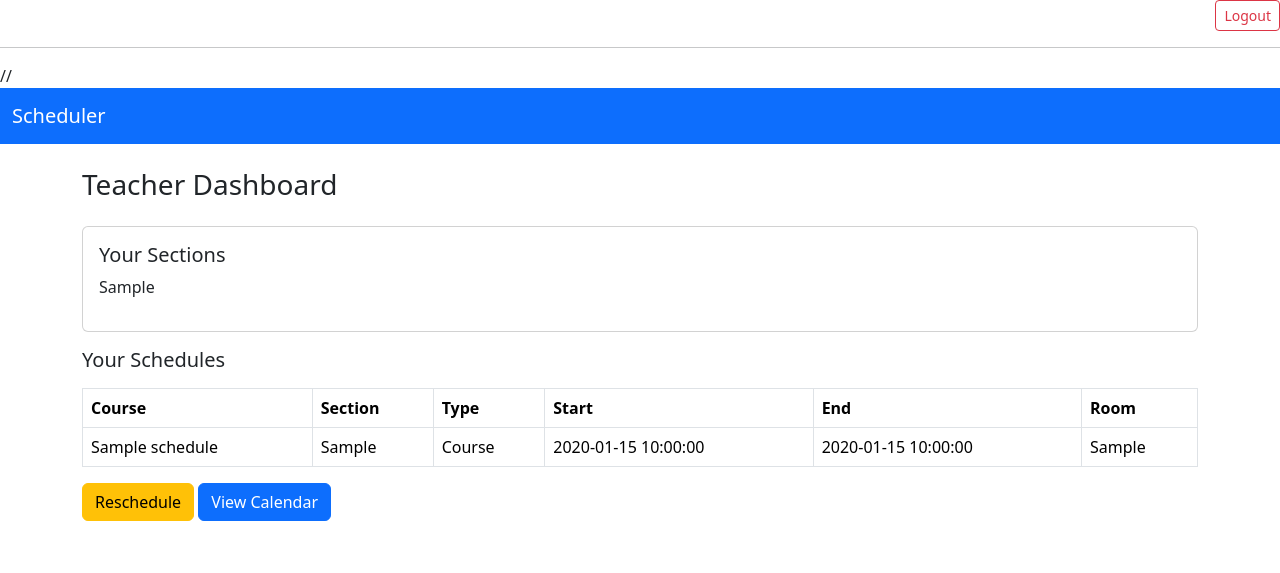
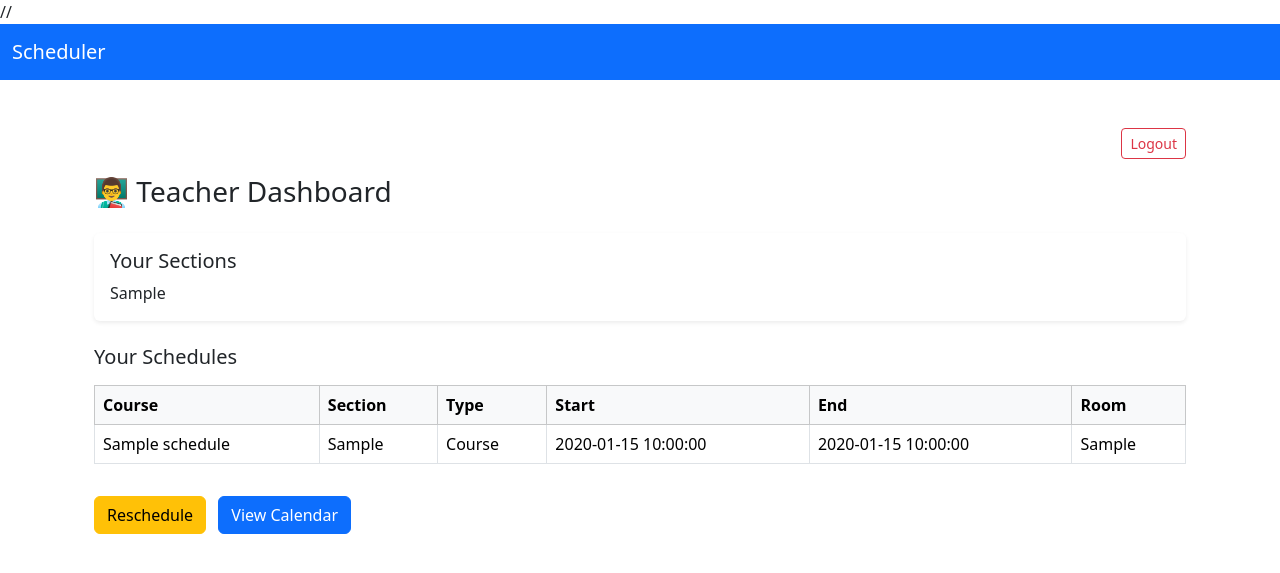
Before and after one commit to Lemi-in/SmartSchedule, a PHP site: page /teacher/dashboard.php in a window 1280 px wide. Shown: the top 573 px of the page. Run offline with PHP 8.4, Linux system fonts and the light colour scheme; a user stored in the database is signed in; tables that the repository leaves empty hold one stand-in row (values such as "Sample post").

Commit message:
edit teacher dashboard front end

```diff
--- a/teacher/dashboard.php
+++ b/teacher/dashboard.php
@@ -1,4 +1,4 @@
-<div class="text-end"><a href="../logout.php" class="btn btn-outline-danger btn-sm">Logout</a></div><hr><?php
+<?php
 include '../includes/auth.php';
 include '../includes/header.php';
 require '../db.php';
@@ -22,18 +22,29 @@ $section_list = implode("', '", $sections);
 $schedule_result = $conn->query("SELECT * FROM schedules WHERE section IN ('$section_list') ORDER BY start_time ASC");
 ?>
 
-<h3 class="mb-4">Teacher Dashboard</h3>
+<div class="container py-4">
 
-<div class="card mb-3">
+    <!-- Logout button -->
+    <div class="d-flex justify-content-end mb-3">
+        <a href="../logout.php" class="btn btn-outline-danger btn-sm">Logout</a>
+    </div>
+
+    <!-- Page title -->
+    <h3 class="mb-4">👨‍🏫 Teacher Dashboard</h3>
+
+    <!-- Sections card -->
+    <div class="card mb-4 shadow-sm border-0">
         <div class="card-body">
-        <h5>Your Sections</h5>
-        <p><?php echo implode(', ', $sections); ?></p>
+            <h5 class="card-title">Your Sections</h5>
+            <p class="card-text"><?php echo implode(', ', $sections); ?></p>
         </div>
     </div>
 
+    <!-- Schedules table -->
     <h5 class="mb-3">Your Schedules</h5>
-<table class="table table-bordered">
-    <thead>
+    <div class="table-responsive">
+        <table class="table table-bordered align-middle">
+            <thead class="table-light">
                 <tr>
                     <th>Course</th>
                     <th>Section</th>
@@ -56,8 +67,14 @@ $schedule_result = $conn->query("SELECT * FROM schedules WHERE section IN ('$sec
                 <?php endwhile; ?>
             </tbody>
         </table>
+    </div>
 
-<a href="reschedule.php" class="btn btn-warning">Reschedule</a>
+    <!-- Action buttons -->
+    <div class="mt-3">
+        <a href="reschedule.php" class="btn btn-warning me-2">Reschedule</a>
         <a href="../admin/view_calendar.php" class="btn btn-primary">View Calendar</a>
+    </div>
+
+</div>
 
 <?php include '../includes/footer.php'; ?>
```
Lines whose indentation alone changed are shown as unchanged.
